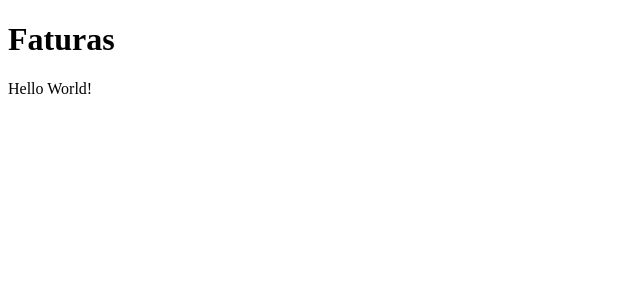
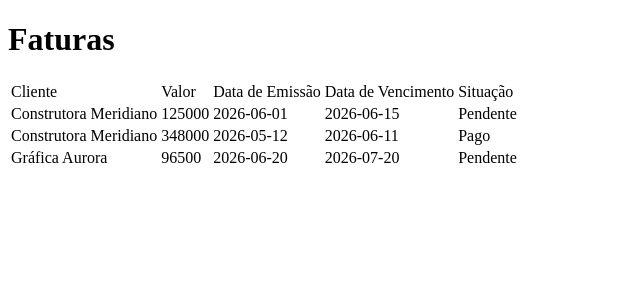
Before and after one commit to Evila-Oliveira-de-Souza/gefina, a React (Vite) app in the folder web/: page / in a window 1280 px wide. Shown: the top 300 px of the page, without its empty margins (0-640 px from the left). Built offline with nearby package versions, Linux system fonts and the light colour scheme.

Commit message:
modularizar aplicacao em componentes
Closes #6

```diff
--- /dev/null
+++ b/web/src/App.tsx
@@ -0,0 +1,42 @@
+import InvoiceTable from "./InvoiceTable.tsx";
+import { Invoice } from "./invoiceType.ts";
+
+const invoices: Invoice[] = [{
+        id: 1,
+        amount: 125000,
+        status: 'pending',
+        issueDate: '2026-06-01',
+        dueDate: '2026-06-15',
+        customer: {
+            id: 1,
+            name: 'Construtora Meridiano',
+            email: 'contato@meridiano.com.br',
+        }
+    },
+    {
+        id: 2,
+        amount: 348000,
+        status: 'paid',
+        issueDate: '2026-05-12',
+        dueDate: '2026-06-11',
+        customer: {
+            id: 1,
+            name: 'Construtora Meridiano',
+            email: 'contato@meridiano.com.br',
+        },
+    }, {
+        id: 3,
+        amount: 96500,
+        status: 'pending',
+        issueDate: '2026-06-20',
+        dueDate: '2026-07-20',
+        customer: {
+            id: 2,
+            name: 'Gráfica Aurora',
+            email: 'contato@graficaaurora.com.br',
+        }
+    }];
+
+export default function App() {
+    return <InvoiceTable invoices={invoices}/>
+}
--- /dev/null
+++ b/web/src/InvoiceRow.tsx
@@ -0,0 +1,18 @@
+import { Invoice } from "./invoiceType.ts"
+import statusLabel from "./statusLabel.ts";
+
+interface InvoiceRowProps {
+    invoice: Invoice;
+}
+
+export default function InvoiceRow(props: InvoiceRowProps) {
+    const invoice = props.invoice;
+
+    return <tr>
+        <td>{invoice.customer.name}</td>
+        <td>{invoice.amount}</td>
+        <td>{invoice.issueDate}</td>
+        <td>{invoice.dueDate}</td>
+        <td>{statusLabel(invoice.status)}</td>
+    </tr>
+}
--- /dev/null
+++ b/web/src/InvoiceTable.tsx
@@ -0,0 +1,28 @@
+import InvoiceRow from "./InvoiceRow.tsx";
+import { Invoice } from "./invoiceType.ts";
+
+interface InvoiceTableProps{
+    invoices: Invoice[];
+}
+
+export default function InvoiceTable(props: InvoiceTableProps) {
+    const invoices = props.invoices;
+
+    return <table>
+        <thead>
+            <td>Cliente</td>
+            <td>Valor</td>
+            <td>Data de Emissão</td>
+            <td>Data de Vencimento</td>
+            <td>Situação</td>
+        </thead>
+        <tbody>
+            {invoices.map(invoice => (
+                <InvoiceRow
+                key={invoice.id}
+                invoice={invoice}
+                />
+            ))}
+        </tbody>
+    </table>
+}
--- /dev/null
+++ b/web/src/invoiceType.ts
@@ -0,0 +1,16 @@
+export type InvoiceStatus = 'pending' | 'paid';
+
+interface Customer {
+  id: number;
+  name: string;
+  email: string;
+}
+
+export interface Invoice {
+  id: number;
+  amount: number;
+  status: InvoiceStatus;
+  issueDate: string;
+  dueDate: string;
+  customer: Customer;
+}
--- a/web/src/main.tsx
+++ b/web/src/main.tsx
@@ -1,5 +1,6 @@
 import { createRoot } from "react-dom/client";
+import App from "./App.tsx";
 
 const root = document.querySelector('div');
 
-if(root !== null) createRoot(root).render('Hello World!');
+if(root !== null) createRoot(root).render(<App/>);
--- /dev/null
+++ b/web/src/statusLabel.ts
@@ -0,0 +1,5 @@
+import {InvoiceStatus} from './invoiceType.ts';
+
+export default function statusLabel(status: InvoiceStatus) {
+    return status === 'paid' ? 'Pago' : 'Pendente';
+}
```
Also changed, not shown: 1 other file (tests, documents, lock files or other folders).
